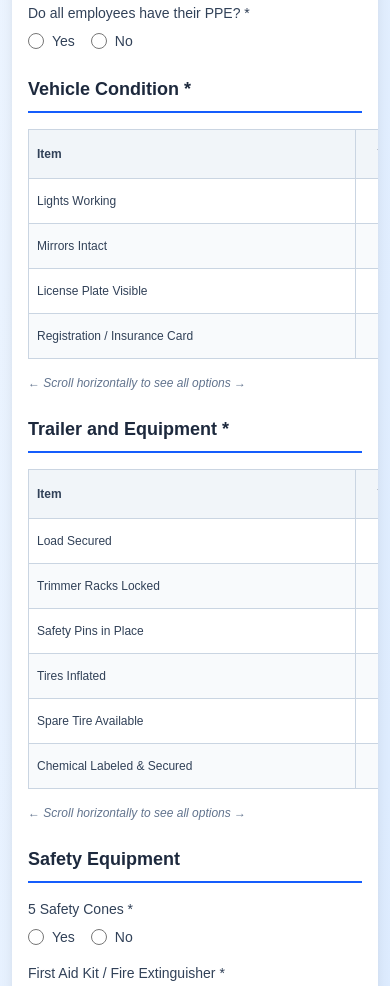
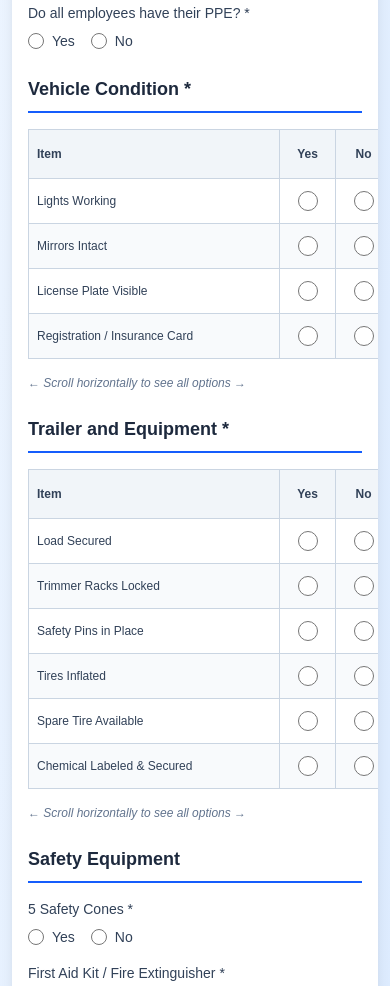
Before and after one commit to TyMurrayELM/crew-inspections, a Next.js app: page /gatechecks in a window 390 px wide. Shown: the part 780-1766 px from the top of the page. Built offline with nearby package versions, Linux system fonts and the light colour scheme; no server answers.

Commit message:
Fixing mobile table columns widths

```diff
--- a/app/gatechecks/page.jsx
+++ b/app/gatechecks/page.jsx
@@ -334,22 +334,22 @@ export default function GateCheckForm() {
               </h2>
 
               <div className="overflow-x-auto -mx-4 px-4 md:mx-0 md:px-0">
-                <table className="border-collapse border border-slate-300 min-w-[600px] table-auto">
+                <table className="border-collapse border border-slate-300 min-w-[500px] table-auto">
                   <thead>
                     <tr className="bg-slate-100">
                       <th className="border border-slate-300 px-2 md:px-3 py-2 text-left text-xs md:text-sm font-semibold text-slate-700">
                         Item
                       </th>
-                      <th className="border border-slate-300 px-2 md:px-3 py-2 text-center text-xs md:text-sm font-semibold text-slate-700 w-16 md:w-20">
+                      <th className="border border-slate-300 px-2 md:px-3 py-2 text-center text-xs md:text-sm font-semibold text-slate-700 w-14 md:w-20">
                         Yes
                       </th>
-                      <th className="border border-slate-300 px-2 md:px-3 py-2 text-center text-xs md:text-sm font-semibold text-slate-700 w-16 md:w-20">
+                      <th className="border border-slate-300 px-2 md:px-3 py-2 text-center text-xs md:text-sm font-semibold text-slate-700 w-14 md:w-20">
                         No
                       </th>
                       <th className="border border-slate-300 px-2 md:px-3 py-2 text-center text-xs md:text-sm font-semibold text-slate-700 w-20 md:w-24">
                         Needs Service
                       </th>
-                      <th className="border border-slate-300 px-2 md:px-3 py-2 text-center text-xs md:text-sm font-semibold text-slate-700 w-16 md:w-20">
+                      <th className="border border-slate-300 px-2 md:px-3 py-2 text-center text-xs md:text-sm font-semibold text-slate-700 w-14 md:w-20">
                         N/A
                       </th>
                     </tr>
@@ -395,22 +395,22 @@ export default function GateCheckForm() {
               </h2>
 
               <div className="overflow-x-auto -mx-4 px-4 md:mx-0 md:px-0">
-                <table className="border-collapse border border-slate-300 min-w-[600px] table-auto">
+                <table className="border-collapse border border-slate-300 min-w-[500px] table-auto">
                   <thead>
                     <tr className="bg-slate-100">
                       <th className="border border-slate-300 px-2 md:px-3 py-2 text-left text-xs md:text-sm font-semibold text-slate-700">
                         Item
                       </th>
-                      <th className="border border-slate-300 px-2 md:px-3 py-2 text-center text-xs md:text-sm font-semibold text-slate-700 w-16 md:w-20">
+                      <th className="border border-slate-300 px-2 md:px-3 py-2 text-center text-xs md:text-sm font-semibold text-slate-700 w-14 md:w-20">
                         Yes
                       </th>
-                      <th className="border border-slate-300 px-2 md:px-3 py-2 text-center text-xs md:text-sm font-semibold text-slate-700 w-16 md:w-20">
+                      <th className="border border-slate-300 px-2 md:px-3 py-2 text-center text-xs md:text-sm font-semibold text-slate-700 w-14 md:w-20">
                         No
                       </th>
                       <th className="border border-slate-300 px-2 md:px-3 py-2 text-center text-xs md:text-sm font-semibold text-slate-700 w-20 md:w-24">
                         Needs Service
                       </th>
-                      <th className="border border-slate-300 px-2 md:px-3 py-2 text-center text-xs md:text-sm font-semibold text-slate-700 w-16 md:w-20">
+                      <th className="border border-slate-300 px-2 md:px-3 py-2 text-center text-xs md:text-sm font-semibold text-slate-700 w-14 md:w-20">
                         N/A
                       </th>
                     </tr>
```
